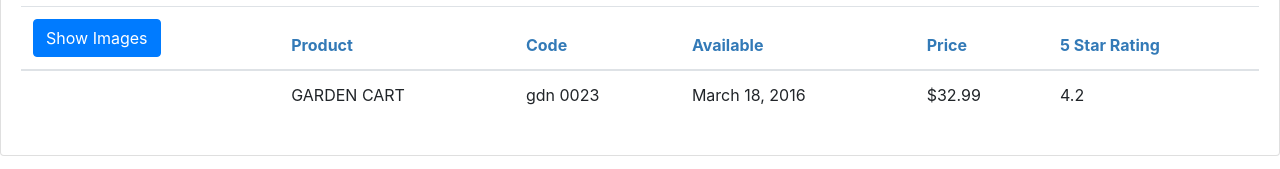
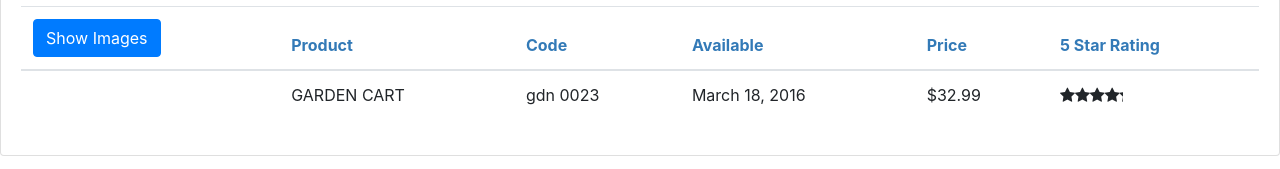
Before and after one commit to Yatin-Gupta/pluralsightangular, an Angular app: page / in a window 1280 px wide. Shown: the part 154-323 px from the top of the page. Built offline with nearby package versions, Linux system fonts and the light colour scheme.

Commit message:
upto nested components over

```diff
--- a/src/app/products/product-list.component.html
+++ b/src/app/products/product-list.component.html
@@ -37,7 +37,7 @@
                         <td>{{ product["productCode"] | lowercase | convertToSpaces:'-' }}</td>
                         <td>{{ product["releaseDate"] }}</td>
                         <td>{{ product["price"] | currency:'USD':'symbol':'1.2-2' | lowercase }}</td>
-                        <td>{{ product["starRating"] }}</td>
+                        <td><star-rating [rating]='product.starRating' (ratingNotification)='onRatingNotification($event)' ></star-rating></td>
                     </tr>
                 </tbody>
             </table>
--- a/src/app/products/product-list.component.ts
+++ b/src/app/products/product-list.component.ts
@@ -1,5 +1,6 @@
 import {Component, OnInit} from "@angular/core";
 import {IProduct} from "./product.interface";
+import { ProductService } from "./product.service";
 
 @Component({
     selector: "product-list",
@@ -15,31 +16,12 @@ export class ProductListComponent implements OnInit {
     showImages:boolean = false;
     _listFilter:string = "cart";
     filteredProducts:IProduct[] = [];
-    products:IProduct[] = [
-        {
-            "productId": 2,
-            "productName": "Garden Cart",
-            "productCode": "GDN-0023",
-            "releaseDate": "March 18, 2016",
-            "description": "15 gallon capacity rolling garden cart",
-            "price": 32.99,
-            "starRating": 4.2,
-            "imageUrl": "https://openclipart.org/image/300px/svg_to_png/58471/garden_cart.png"
-          },
-          {
-            "productId": 5,
-            "productName": "Hammer",
-            "productCode": "TBX-0048",
-            "releaseDate": "May 21, 2016",
-            "description": "Curved claw steel hammer",
-            "price": 8.9,
-            "starRating": 4.8,
-            "imageUrl": "https://openclipart.org/image/300px/svg_to_png/73/rejon_Hammer.png"
-          }
-    ];
+    products:IProduct[];
 
-    constructor() {
+    constructor(private productService:ProductService) {
+        this.products = this.productService.getProducts();
         this.listFilter = "cart";
+        console.log(this.products);
     }
 
     ngOnInit() {
@@ -62,4 +44,9 @@ export class ProductListComponent implements OnInit {
     performFilter(filter:string):IProduct[] {
         return this.products.filter((product: IProduct) => product.productName.toLowerCase().indexOf(filter.toLowerCase())!==-1);
     }
+
+    onRatingNotification($event) {
+        console.log($event);
+        this.pageTitle = "Product List - " + $event;
+    }
 }
--- /dev/null
+++ b/src/app/products/product.service.ts
@@ -0,0 +1,30 @@
+import { Injectable } from "@angular/core";
+import { IProduct } from "./product.interface";
+
+@Injectable()
+export class ProductService {
+    getProducts():IProduct[] {
+        return [
+            {
+                "productId": 2,
+                "productName": "Garden Cart",
+                "productCode": "GDN-0023",
+                "releaseDate": "March 18, 2016",
+                "description": "15 gallon capacity rolling garden cart",
+                "price": 32.99,
+                "starRating": 4.2,
+                "imageUrl": "https://openclipart.org/image/300px/svg_to_png/58471/garden_cart.png"
+              },
+              {
+                "productId": 5,
+                "productName": "Hammer",
+                "productCode": "TBX-0048",
+                "releaseDate": "May 21, 2016",
+                "description": "Curved claw steel hammer",
+                "price": 8.9,
+                "starRating": 4.8,
+                "imageUrl": "https://openclipart.org/image/300px/svg_to_png/73/rejon_Hammer.png"
+              }
+        ];
+    }
+}
--- /dev/null
+++ b/src/app/products/shared/star.component.css
@@ -0,0 +1,6 @@
+.crop {
+    overflow: hidden;
+  }
+  div {
+    cursor: pointer;
+  }
--- /dev/null
+++ b/src/app/products/shared/star.component.html
@@ -0,0 +1,9 @@
+<div class="crop" [style.width.px]="starWidth" [title]="rating">
+    <div style='width:75px' (click)='onClick()'>
+        <span class="fa fa-star"></span>
+        <span class="fa fa-star"></span>
+        <span class="fa fa-star"></span>
+        <span class="fa fa-star"></span>
+        <span class="fa fa-star"></span>
+    </div>
+</div>
--- /dev/null
+++ b/src/app/products/shared/star.component.ts
@@ -0,0 +1,24 @@
+import { Component, OnChanges, Input, Output, EventEmitter } from "@angular/core";
+
+@Component({
+    selector: 'star-rating',
+    templateUrl: './star.component.html',
+    styleUrls: [
+        './star.component.css'
+    ]
+})
+export class StarComponent implements OnChanges {
+
+    starDivWidth:number = 75;
+    @Input() rating:number = 5; // become input property. get value by property binding
+    starWidth:number;
+    @Output() ratingNotification:EventEmitter<number> = new EventEmitter<number>();
+    ngOnChanges() {
+        this.starWidth = this.rating * this.starDivWidth/5;
+    }
+
+    onClick() {
+        this.ratingNotification.emit(this.rating);
+    }
+
+}
```
Also changed, not shown: src/app/app.module.ts (+9 -4 lines), src/app/products/shared/convert-to-spaces.pipe.ts (renamed from src/app/convert-to-spaces.pipe.ts), src/app/products/shared/product-list-filter.pipe.ts (renamed from src/app/products/product-list-filter.pipe.ts), 1 other file (tests, documents, lock files or other folders).
